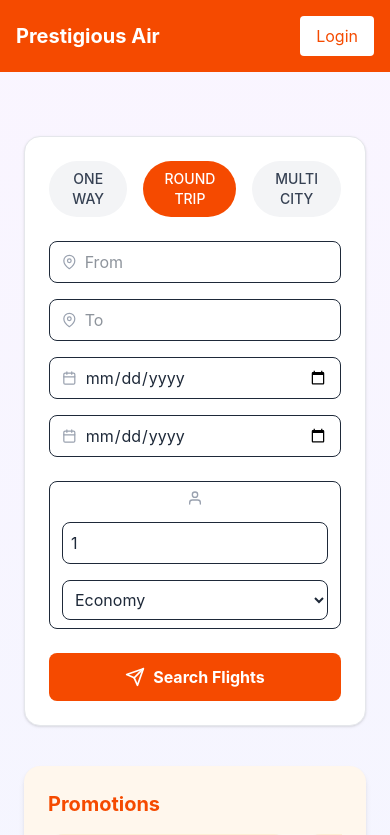
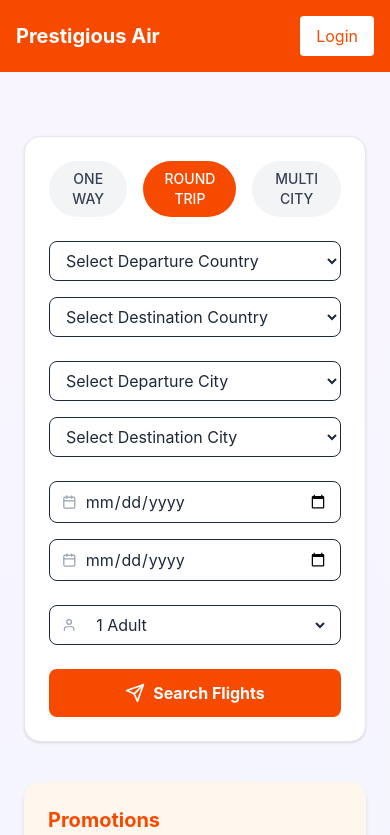
Before and after one commit to vhagar404/PRESTIGIOUS-AIR, a React (Vite) app: page / in a window 390 px wide. Shown: the top 835 px of the page. Built offline with nearby package versions, Linux system fonts and the light colour scheme.

Commit message:
Full working Prestigious Air React app with dynamic flight pricing, extras, and mobile responsiveness

```diff
--- a/src/components/FlightResults.jsx
+++ b/src/components/FlightResults.jsx
@@ -1,38 +1,48 @@
 import { FaPlane, FaSuitcase } from "react-icons/fa";
 
-const flights = [
-  { airline: "Prestigious Air", from: "Lagos", to: "London", depart: "08:00", arrive: "14:00", duration: "6h", stops: "Non-stop", price: 450 },
-  { airline: "Prestigious Air", from: "Abuja", to: "Dubai", depart: "09:30", arrive: "15:30", duration: "6h", stops: "1 stop", price: 400 },
-  { airline: "Prestigious Air", from: "Lagos", to: "New York", depart: "12:00", arrive: "20:00", duration: "8h", stops: "Non-stop", price: 550 },
-];
+// Example distance map (in arbitrary km units) for pricing
+const distances = {
+  "Lagos-London": 5100,
+  "Lagos-New York": 9300,
+  "Abuja-Dubai": 4800,
+  "Paris-Tokyo": 9700,
+  "London-Dubai": 5500,
+  // Add more as needed
+};
 
 export default function FlightResults({ booking, setBooking }) {
   if (!booking.from || !booking.to) return null;
 
-  // Filter flights based on search input
-  const availableFlights = flights.filter(
-    (f) =>
-      f.from.toLowerCase() === booking.from.toLowerCase() &&
-      f.to.toLowerCase() === booking.to.toLowerCase()
-  );
+  // Generate a flight dynamically based on selection
+  const routeKey = `${booking.from}-${booking.to}`;
+  const distance = distances[routeKey] || Math.floor(4000 + Math.random() * 6000); // default if unknown
 
-  function selectFlight(flight) {
-    setBooking({ ...booking, flight, from: flight.from, to: flight.to });
+  const flightPrice = Math.round(distance / 10); // simple price formula: 1$/10km
+
+  const flight = {
+    airline: "Goodluck Airlines",
+    from: booking.from,
+    to: booking.to,
+    depart: "08:00",
+    arrive: "14:00",
+    duration: `${Math.ceil(distance / 800)}h`, // assuming avg 800 km/h flight speed
+    stops: distance > 6000 ? "1 stop" : "Non-stop",
+    price: flightPrice,
+  };
+
+  function selectFlight(f) {
+    setBooking({ ...booking, flight: f });
   }
 
   return (
     <div className="max-w-5xl mx-auto mt-10">
       <h2 className="text-xl font-bold text-orange-600 mb-4">Available Flights</h2>
 
-      {availableFlights.length === 0 && <p className="text-gray-500">No flights found. Try another route.</p>}
-
-      <div className="space-y-4">
-        {availableFlights.map((flight, i) => (
       <div
-            key={i}
         onClick={() => selectFlight(flight)}
         className={`flex flex-col sm:flex-row justify-between items-center p-4 rounded-2xl bg-white shadow hover:shadow-lg transition cursor-pointer ${
-              booking.flight?.from === flight.from && booking.flight?.to === flight.to
+          booking.flight?.from === flight.from &&
+          booking.flight?.to === flight.to
             ? "border-2 border-orange-600"
             : ""
         }`}
@@ -51,8 +61,6 @@ export default function FlightResults({ booking, setBooking }) {
         </div>
         <div className="text-orange-600 font-bold text-lg">${flight.price}</div>
       </div>
-        ))}
-      </div>
     </div>
   );
 }
--- a/src/components/FlightSearch.jsx
+++ b/src/components/FlightSearch.jsx
@@ -1,38 +1,22 @@
 import { useState } from "react";
 import { FiSend, FiMapPin, FiCalendar, FiUser } from "react-icons/fi";
 
+// Example airports data per country
+const airportsByCountry = {
+  Nigeria: ["Lagos", "Abuja", "Port Harcourt"],
+  UK: ["London", "Manchester", "Edinburgh"],
+  USA: ["New York", "Los Angeles", "Chicago"],
+  UAE: ["Dubai", "Abu Dhabi"],
+  France: ["Paris", "Nice", "Lyon"],
+};
+
 export default function FlightSearch({ booking, setBooking }) {
   const [tripType, setTripType] = useState("round-trip");
-  const [form, setForm] = useState({
-    from: booking.from || "",
-    to: booking.to || "",
-    departure: booking.departure || "",
-    arrival: booking.arrival || "",
-    travellers: booking.travellers?.length || 1,
-    travelClass: "Economy",
-  });
+  const [fromCountry, setFromCountry] = useState("");
+  const [toCountry, setToCountry] = useState("");
 
-  function handleChange(e) {
-    const { name, value } = e.target;
-    setForm({ ...form, [name]: value });
-  }
-
-  function handleSearch() {
-    // Save flight search data to booking
-    setBooking({
-      ...booking,
-      from: form.from,
-      to: form.to,
-      departure: form.departure,
-      arrival: form.arrival,
-      travellers: Array.from({ length: form.travellers }, (_, i) => ({
-        name: "",
-        email: "",
-        class: form.travelClass,
-      })),
-      flight: null, // will be set after selecting a flight from FlightResults
-    });
-  }
+  const fromCities = fromCountry ? airportsByCountry[fromCountry] : [];
+  const toCities = toCountry ? airportsByCountry[toCountry] : [];
 
   return (
     <div className="max-w-4xl mx-auto bg-white border border-gray-200 shadow-sm rounded-2xl p-6 mt-10">
@@ -53,79 +37,118 @@ export default function FlightSearch({ booking, setBooking }) {
         ))}
       </div>
 
-      {/* Inputs */}
+      {/* Country Selection */}
+      <div className="grid md:grid-cols-2 gap-4 mb-6">
+        <select
+          value={fromCountry}
+          onChange={(e) => {
+            setFromCountry(e.target.value);
+            setBooking({ ...booking, from: "" }); // reset city when country changes
+          }}
+          className="border rounded-lg px-3 py-2 w-full"
+        >
+          <option value="">Select Departure Country</option>
+          {Object.keys(airportsByCountry).map((country) => (
+            <option key={country} value={country}>{country}</option>
+          ))}
+        </select>
+
+        <select
+          value={toCountry}
+          onChange={(e) => {
+            setToCountry(e.target.value);
+            setBooking({ ...booking, to: "" }); // reset city when country changes
+          }}
+          className="border rounded-lg px-3 py-2 w-full"
+        >
+          <option value="">Select Destination Country</option>
+          {Object.keys(airportsByCountry).map((country) => (
+            <option key={country} value={country}>{country}</option>
+          ))}
+        </select>
+      </div>
+
+      {/* City Selection */}
+      <div className="grid md:grid-cols-2 gap-4 mb-6">
+        <select
+          value={booking.from}
+          onChange={(e) => setBooking({ ...booking, from: e.target.value })}
+          className="border rounded-lg px-3 py-2 w-full"
+          disabled={!fromCountry}
+        >
+          <option value="">Select Departure City</option>
+          {fromCities.map((city) => (
+            <option key={city} value={city}>{city}</option>
+          ))}
+        </select>
+
+        <select
+          value={booking.to}
+          onChange={(e) => setBooking({ ...booking, to: e.target.value })}
+          className="border rounded-lg px-3 py-2 w-full"
+          disabled={!toCountry}
+        >
+          <option value="">Select Destination City</option>
+          {toCities.map((city) => (
+            <option key={city} value={city}>{city}</option>
+          ))}
+        </select>
+      </div>
+
+      {/* Departure & Return */}
       <div className="grid md:grid-cols-4 gap-4 mb-6">
-        <div className="flex items-center border rounded-lg px-3 py-2">
-          <FiMapPin className="mr-2 text-gray-400" />
-          <input
-            type="text"
-            name="from"
-            placeholder="From"
-            className="w-full outline-none"
-            value={form.from}
-            onChange={handleChange}
-          />
-        </div>
-        <div className="flex items-center border rounded-lg px-3 py-2">
-          <FiMapPin className="mr-2 text-gray-400" />
-          <input
-            type="text"
-            name="to"
-            placeholder="To"
-            className="w-full outline-none"
-            value={form.to}
-            onChange={handleChange}
-          />
-        </div>
         <div className="flex items-center border rounded-lg px-3 py-2">
           <FiCalendar className="mr-2 text-gray-400" />
           <input
             type="date"
-            name="departure"
             className="w-full outline-none"
-            value={form.departure}
-            onChange={handleChange}
+            value={booking.departure || ""}
+            onChange={(e) =>
+              setBooking({ ...booking, departure: e.target.value })
+            }
           />
         </div>
+
         <div className="flex items-center border rounded-lg px-3 py-2">
           <FiCalendar className="mr-2 text-gray-400" />
           <input
             type="date"
-            name="arrival"
             className="w-full outline-none"
-            value={form.arrival}
-            onChange={handleChange}
+            value={booking.arrival || ""}
+            onChange={(e) =>
+              setBooking({ ...booking, arrival: e.target.value })
+            }
             disabled={tripType === "one-way"}
           />
         </div>
       </div>
 
-      {/* Travellers & Class */}
-      <div className="flex flex-col sm:flex-row items-center gap-4 mb-6 border rounded-lg px-3 py-2">
+      {/* Passengers & Class */}
+      <div className="flex items-center gap-4 mb-6 border rounded-lg px-3 py-2">
         <FiUser className="text-gray-400" />
-        <input
-          type="number"
-          name="travellers"
-          min={1}
-          max={10}
-          className="w-full sm:w-1/2 outline-none p-2 border rounded-lg"
-          value={form.travellers}
-          onChange={handleChange}
-        />
         <select
-          name="travelClass"
-          className="w-full sm:w-1/2 outline-none p-2 border rounded-lg"
-          value={form.travelClass}
-          onChange={handleChange}
+          className="w-full outline-none"
+          value={booking.travellers?.length || 1}
+          onChange={(e) =>
+            setBooking({
+              ...booking,
+              travellers: Array.from({ length: Number(e.target.value) }, (_, i) => ({
+                name: "",
+                email: "",
+                class: "Economy",
+              })),
+            })
+          }
         >
-          <option>Economy</option>
-          <option>Business</option>
+          <option value={1}>1 Adult</option>
+          <option value={2}>2 Adults</option>
+          <option value={3}>3 Adults</option>
         </select>
       </div>
 
       {/* Search Flights Button */}
       <button
-        onClick={handleSearch}
+        onClick={() => {}}
         className="w-full bg-orange-600 text-white py-3 rounded-lg flex items-center justify-center gap-2 font-bold hover:bg-orange-700 transition"
       >
         <FiSend size={20} />
```
Also changed, not shown: src/components/ReviewConfirmation.jsx (+25 -27 lines). Lines whose indentation alone changed are shown as unchanged.
